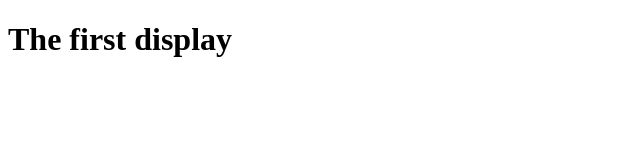
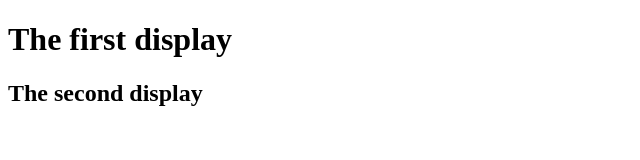
Before and after one commit to on-cord/OdinProject, a plain HTML site: page index.html in a window 1280 px wide. Shown: the whole page, without its empty margins (0-640 px from the left). Drawn offline with Linux system fonts and the light colour scheme.

Commit message:
temporary addition

```diff
--- a/index.html
+++ b/index.html
@@ -7,5 +7,6 @@
 
     <body>
         <h1>The first display</h1>
+        <h2>The second display</h2>
     </body>
 </html>
```
